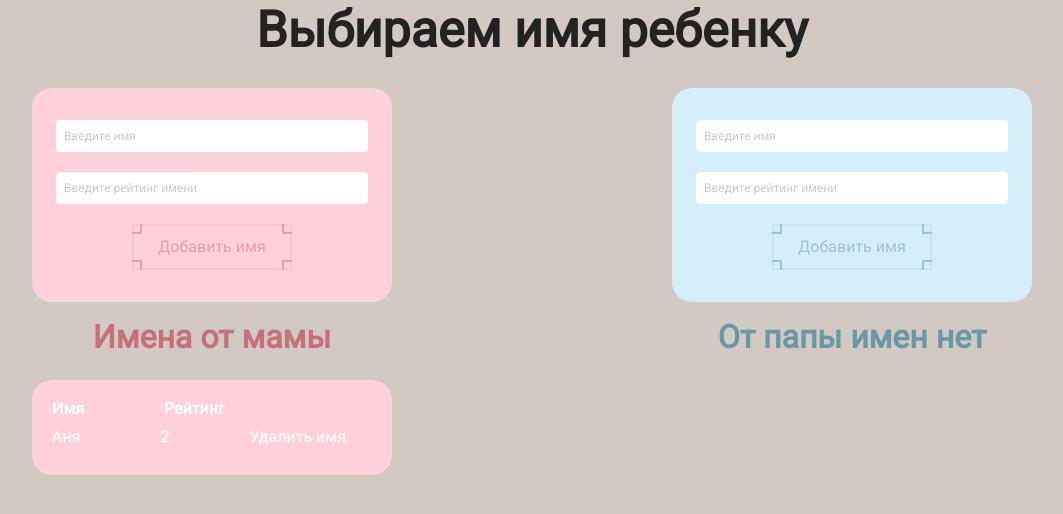
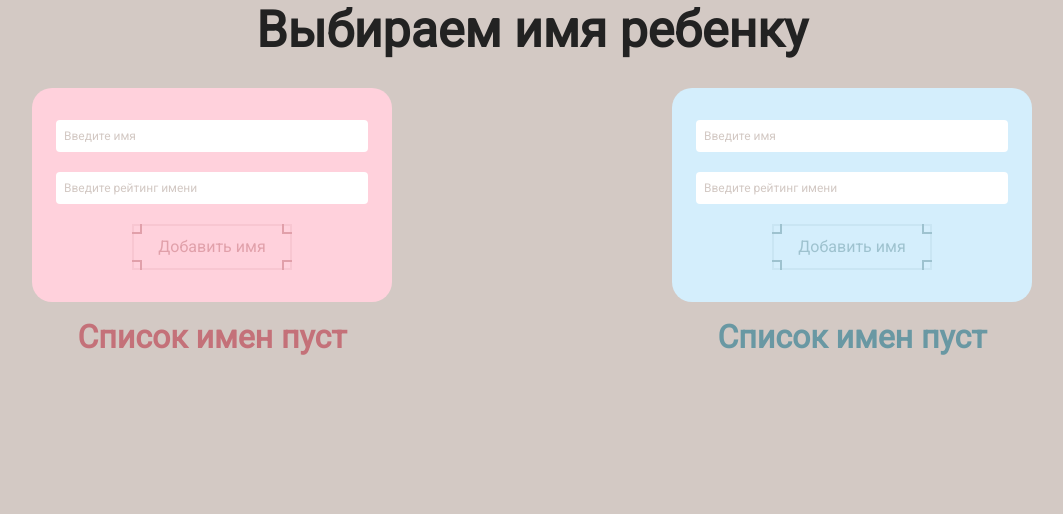
Before and after one commit to kuroptew/choose-name, a Vue app: page / in a window 1280 px wide. Shown: the top 514 px of the page, without its empty margins (108-1171 px from the left). Built offline with nearby package versions, Linux system fonts and the light colour scheme; data requests are answered from the project's data file.

Commit message:
Выделил секцию родителя в отдельный компонент

```diff
--- a/db.json
+++ b/db.json
@@ -1,10 +1,4 @@
 {
-  "namesByMom": [
-    {
-      "value": "Аня",
-      "rating": 2,
-      "id": "d18d16d0-06fc-43d4-8726-869c745526f1"
-    }
-  ],
+  "namesByMom": [],
   "namesByDad": []
 }
--- a/src/App.vue
+++ b/src/App.vue
@@ -1,10 +1,11 @@
 <script>
 import FormName from "./components/FormName.vue";
-import ListNames from "./components/ListNames.vue";
+import TableNames from "./components/TableNames.vue";
+import SectionParent from "./components/SectionParent.vue";
 import { addNewName, getNames, deleteName } from "./api";
 
 export default {
-  components: { FormName, ListNames },
+  components: { FormName, TableNames, SectionParent },
   data() {
     return {
       namesByMom: [],
@@ -53,39 +54,20 @@ export default {
 <template>
   <div :class="$style.container">
     <h1 :class="$style.title">Выбираем имя ребенку</h1>
-    <div :class="$style.content">
-      <div :class="$style['container_mom']">
-        <form-name :parent="'mom'" @add="addNameByMom" />
-        <template v-if="hasNamesByMom">
-          <h2 :class="[$style.subtitle, $style['subtitle_mom']]">
-            Имена от мамы
-          </h2>
-          <list-names
+    <section :class="$style['section-parents']">
+      <section-parent
         :names="namesByMom"
         :parent="'mom'"
         @delete="deleteNameByMom"
+        @add="addNameByMom"
       />
-        </template>
-        <h2 v-else :class="[$style.subtitle, $style['subtitle_mom']]">
-          От мамы нет имен
-        </h2>
-      </div>
-      <div :class="$style['container_dad']">
-        <form-name :parent="'dad'" @add="addNameByDad" />
-        <template v-if="hasNamesByDad">
-          <h2 :class="[$style.subtitle, $style['subtitle_dad']]">
-            Имена от папы
-          </h2>
-          <list-names
+      <section-parent
         :names="namesByDad"
         :parent="'dad'"
-          @delete="deleteNameByDad" />
-        </template>
-        <h2 v-else :class="[$style.subtitle, $style['subtitle_dad']]">
-          От папы имен нет
-        </h2>
-      </div>
-    </div>
+        @delete="deleteNameByDad"
+        @add="addNameByDad"
+      />
+    </section>
   </div>
 </template>
 
@@ -101,21 +83,7 @@ export default {
   text-align: center;
 }
 
-.subtitle {
-  margin-top: 16px;
-  @include font-size(32, 38);
-  text-align: center;
-
-  &_mom {
-    color: $dark-pink;
-  }
-
-  &_dad {
-    color: $dark-blue;
-  }
-}
-
-.content {
+.section-parents {
   display: flex;
   justify-content: space-between;
 }
--- a/src/components/ButtonAddName.vue
+++ b/src/components/ButtonAddName.vue
@@ -1,13 +1,3 @@
-<template>
-  <button :class="[$style['button-add'], $style[`button-add_${parent}`]]">
-    <span></span>
-    <span></span>
-    <span></span>
-    <span></span>
-    Добавить имя
-  </button>
-</template>
-
 <script>
 export default {
   props: {
@@ -18,6 +8,16 @@ export default {
   },
 };
 </script>
+
+<template>
+  <button :class="[$style['button-add'], $style[`button-add_${parent}`]]">
+    <span></span>
+    <span></span>
+    <span></span>
+    <span></span>
+    Добавить имя
+  </button>
+</template>
 
 <style lang="scss" module>
 .button-add {
--- /dev/null
+++ b/src/components/SectionParent.vue
@@ -0,0 +1,69 @@
+<template>
+  <section>
+    <form-name :parent="parent" @add="addName" />
+    <template v-if="hasNames">
+      <h2 :class="[$style.title, $style[`title_${parent}`]]">
+        {{ titleTable }}
+      </h2>
+      <table-names :names="names" :parent="parent" @delete="deleteName" />
+    </template>
+    <h2 v-else :class="[$style.title, $style[`title_${parent}`]]">
+      Список имен пуст
+    </h2>
+  </section>
+</template>
+
+<script>
+import FormName from './FormName.vue';
+import TableNames from './TableNames.vue';
+
+export default {
+  components: { FormName, TableNames},
+  props: {
+    parent: {
+      type: String,
+      default: "mom",
+    },
+    names: {
+      type: Array,
+      required: true,
+    },
+  },
+  computed: {
+    titleTable() {
+      if (this.parent === "dad") {
+        return "Имена от папы";
+      }
+      return "Имена от мамы";
+    },
+    hasNames(){
+      return this.names.length > 0
+    },
+  },
+  methods: {
+    addName(name) {
+      console.log(this.names.length);
+      this.$emit("add", name);
+    },
+    deleteName(name) {
+      this.$emit("delete", name);
+    },
+  },
+};
+</script>
+
+<style lang="scss" module>
+.title {
+  margin-top: 16px;
+  @include font-size(32, 38);
+  text-align: center;
+
+  &_mom {
+    color: $dark-pink;
+  }
+
+  &_dad {
+    color: $dark-blue;
+  }
+}
+</style>
--- a/src/components/ListNames.vue
+++ b/src/components/TableNames.vue
@@ -58,16 +58,20 @@ export default {
   }
 
   thead {
-    display: flex;
-    gap: 80px;
+    display: block;
+    width: 100%;
     color: #fff;
+
+    th {
+      display: inline-block;
+      width: 33%;
+    }
   }
 }
 
 .item-name {
-  display: flex;
-  gap: 80px;
-  align-items: center;
+  display: block;
+  width: 100%;
   padding: 8px 0;
   color: #fff;
 
@@ -80,7 +84,9 @@ export default {
   }
 
   td {
-    display: block;
+    display: inline-block;
+    width: 33%;
+    text-align: center;
   }
 }
 
```
Lines whose indentation alone changed are shown as unchanged.
